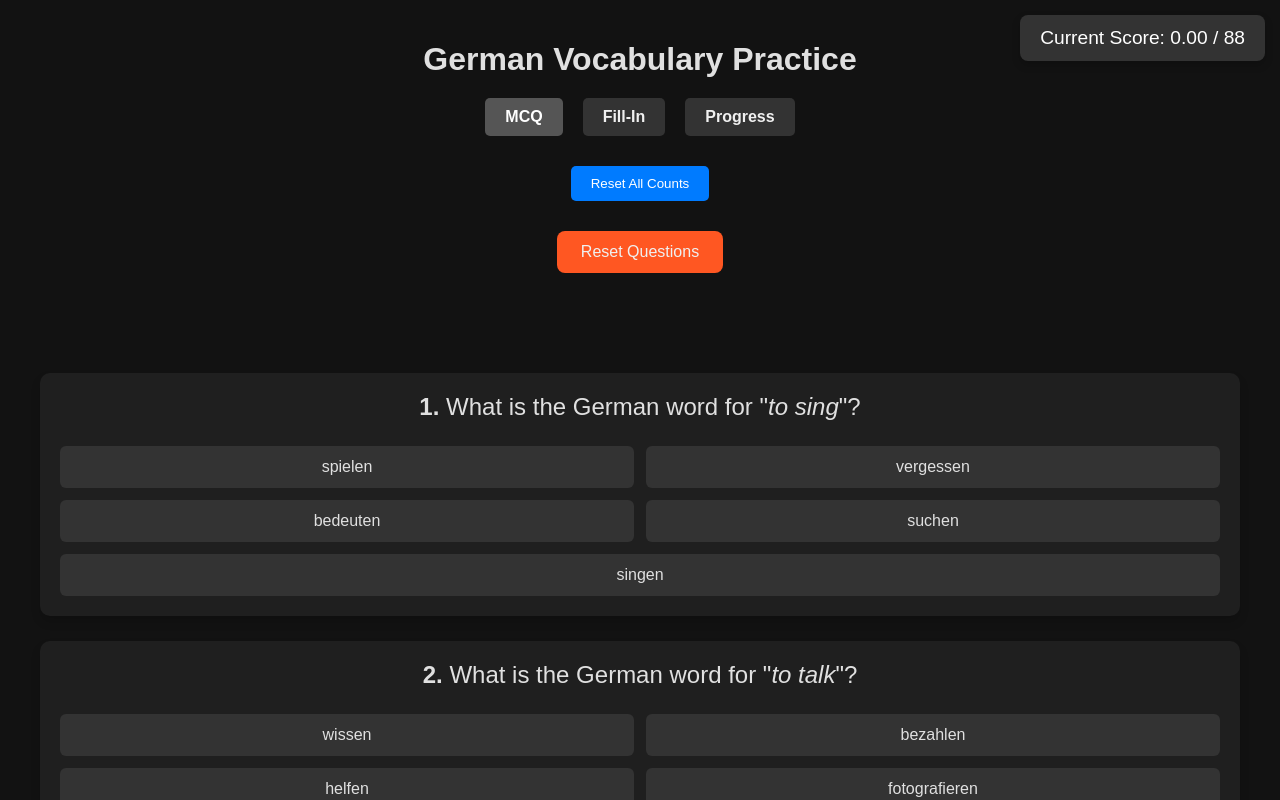
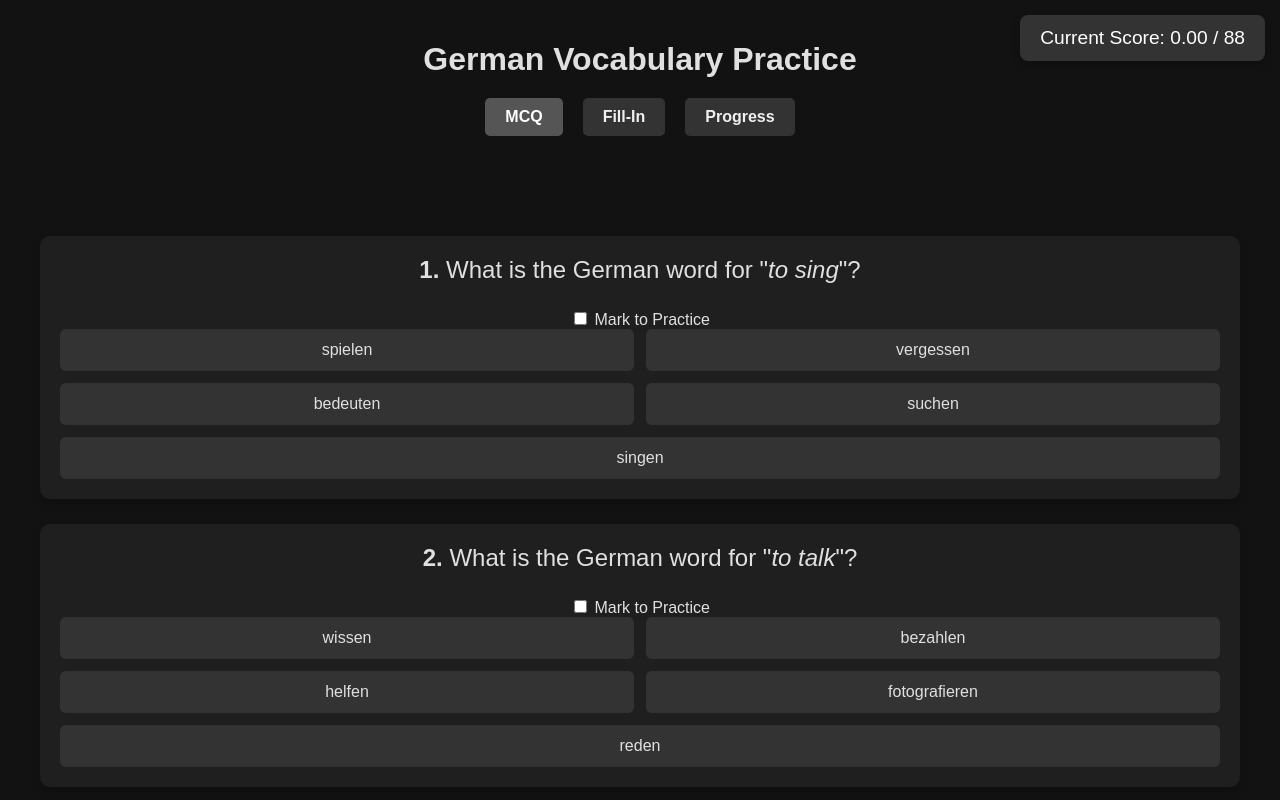
Before and after one commit to castlercodes/learngerman, a React (Create React App) app: page / in a window 1280 px wide. Shown: the top 800 px of the page. Built offline with nearby package versions, Linux system fonts and the light colour scheme.

Commit message:
add to practise

```diff
--- a/src/components/FillIn.css
+++ b/src/components/FillIn.css
@@ -234,3 +234,19 @@
   color: var(--text-color);
   margin-bottom: 20px;
 }
+
+
+.reset-counts-button {
+    margin: 10px;
+    padding: 10px 20px;
+    background-color: #007bff;
+    color: #fff;
+    border: none;
+    border-radius: 5px;
+    cursor: pointer;
+    transition: background-color 0.3s ease;
+  }
+
+  .reset-counts-button:hover {
+    background-color: #0056b3;
+  }
--- a/src/components/FillIn.js
+++ b/src/components/FillIn.js
@@ -20,7 +20,6 @@ function FillIn() {
 
   useEffect(() => {
     initializeQuestions();
-    // eslint-disable-next-line react-hooks/exhaustive-deps
   }, []);
 
   const initializeQuestions = () => {
@@ -30,7 +29,6 @@ function FillIn() {
 
     const storedCorrectCounts = JSON.parse(localStorage.getItem('fillinCorrectCounts')) || {};
 
-    // Filter out questions already answered correctly five times
     const filteredVocab = uniqueVocab.filter((q) => {
       const key = `${q.english}-${q.german}`;
       return !(storedCorrectCounts[key] && storedCorrectCounts[key] >= 5);
@@ -46,7 +44,6 @@ function FillIn() {
     setScore(0);
     setCompleted(false);
 
-    // Assign initial weights
     const initialWeight = preparedQuestions.length > 0 ? TOTAL_SCORE / preparedQuestions.length : 0;
     const weights = {};
     preparedQuestions.forEach((q) => {
@@ -54,6 +51,11 @@ function FillIn() {
       weights[key] = initialWeight;
     });
     setQuestionWeights(weights);
+  };
+
+  const resetCounts = () => {
+    localStorage.setItem('fillinCorrectCounts', JSON.stringify({}));
+    initializeQuestions();
   };
 
   const handleCheckAnswer = () => {
@@ -68,7 +70,6 @@ function FillIn() {
       updateCorrectCount(key, -1);
     }
 
-    // Check if all questions have been answered
     if (currentQuestion + 1 >= activeQuestions.length) {
       determinePerformanceLevel();
     }
@@ -80,10 +81,8 @@ function FillIn() {
     const newCount = currentCount + delta;
 
     if (newCount >= 5) {
-      // Remove question from activeQuestions
       const updatedActive = activeQuestions.filter(q => `${q.english}-${q.german}` !== key);
       setActiveQuestions(updatedActive);
-      // Recalculate weights
       const remaining = updatedActive.length;
       if (remaining > 0) {
         const newWeight = TOTAL_SCORE / remaining;
@@ -94,7 +93,7 @@ function FillIn() {
         });
         setQuestionWeights(updatedWeights);
       } else {
-        setScore(TOTAL_SCORE); // If all questions are answered correctly
+        setScore(TOTAL_SCORE);
         setCompleted(true);
       }
     } else if (newCount < 0) {
@@ -144,7 +143,6 @@ function FillIn() {
   };
 
   if (activeQuestions.length === 0 && !completed) {
-    // All questions mastered
     return (
       <div className={`score-section ${performanceLevel}`}>
         <h2>Congratulations!</h2>
@@ -170,6 +168,7 @@ function FillIn() {
 
   return (
     <div className="fillin-container">
+      <button onClick={resetCounts} className="reset-counts-button">Reset All Counts</button>
       <div className={`fixed-score ${performanceLevel}`}>Current Score: {score.toFixed(2)} / {TOTAL_SCORE}</div>
       <div className="question-count">
         Question {currentQuestion + 1} of {activeQuestions.length}
--- a/src/components/MCQ.js
+++ b/src/components/MCQ.js
@@ -14,6 +14,7 @@ function MCQ() {
   const [score, setScore] = useState(0);
   const [performanceLevel, setPerformanceLevel] = useState('');
   const [questionWeights, setQuestionWeights] = useState({});
+  const [markedQuestions, setMarkedQuestions] = useState(new Set());
 
   useEffect(() => {
     initializeQuestions();
@@ -26,9 +27,10 @@ function MCQ() {
 
     const storedCorrectCounts = JSON.parse(localStorage.getItem('mcqCorrectCounts')) || {};
 
+    // Filter out questions that have been answered correctly twice and are not marked
     const filteredVocab = uniqueVocab.filter((q) => {
       const key = `${q.english}-${q.german}`;
-      return !(storedCorrectCounts[key] && storedCorrectCounts[key] >= 2);
+      return markedQuestions.has(key) || !(storedCorrectCounts[key] && storedCorrectCounts[key] >= 2);
     });
 
     const preparedQuestions = shuffleArray(filteredVocab).map((q) => {
@@ -56,9 +58,16 @@ function MCQ() {
     setQuestionWeights(weights);
   };
 
-  const resetCounts = () => {
-    localStorage.setItem('mcqCorrectCounts', JSON.stringify({}));
-    initializeQuestions();
+  const toggleMarkQuestion = (key) => {
+    setMarkedQuestions((prevMarked) => {
+      const updatedMarked = new Set(prevMarked);
+      if (updatedMarked.has(key)) {
+        updatedMarked.delete(key);
+      } else {
+        updatedMarked.add(key);
+      }
+      return updatedMarked;
+    });
   };
 
   const handleOptionClick = (questionIndex, selectedOption) => {
@@ -84,13 +93,9 @@ function MCQ() {
     const storedCorrectCounts = JSON.parse(localStorage.getItem('mcqCorrectCounts')) || {};
     const currentCount = storedCorrectCounts[key] || 0;
 
-    if(delta === -1){
-      delta = -currentCount;
-    }
+    const newCount = delta === -1 ? 0 : currentCount + delta;
 
-    const newCount = currentCount + delta;
-
-    if (newCount >= 2) {
+    if (newCount >= 2 && !markedQuestions.has(key)) {
       const updatedActive = activeQuestions.filter(q => `${q.english}-${q.german}` !== key);
       setActiveQuestions(updatedActive);
       const remaining = updatedActive.length;
@@ -105,8 +110,6 @@ function MCQ() {
       } else {
         setScore(TOTAL_SCORE);
       }
-    } else if (newCount < 0) {
-      storedCorrectCounts[key] = 0;
     } else {
       storedCorrectCounts[key] = newCount;
     }
@@ -143,8 +146,6 @@ function MCQ() {
 
   return (
     <div className="mcq-container">
-      <button onClick={resetCounts} className="reset-counts-button">Reset All Counts</button>
-      <button onClick={handleReset} className="reset-button">Reset Questions</button>
       <div className={`fixed-score ${performanceLevel}`}>Current Score: {score.toFixed(2)} / {TOTAL_SCORE}</div>
 
       <div className="questions-list">
@@ -152,6 +153,7 @@ function MCQ() {
           <div className="all-mastered">
             <h2>Congratulations!</h2>
             <p>You have mastered all the questions.</p>
+            <button onClick={handleReset} className="reset-button">Reset Questions</button>
           </div>
         ) : (
           activeQuestions.map((q, index) => {
@@ -161,6 +163,13 @@ function MCQ() {
                 <div className="question-text">
                   <strong>{index + 1}.</strong> What is the German word for "<em>{q.english}</em>"?
                 </div>
+                <label>
+                  <input
+                    type="checkbox"
+                    checked={markedQuestions.has(key)}
+                    onChange={() => toggleMarkQuestion(key)}
+                  /> Mark to Practice
+                </label>
                 <div className="options">
                   {q.options.map((option, idx) => (
                     <button
```
